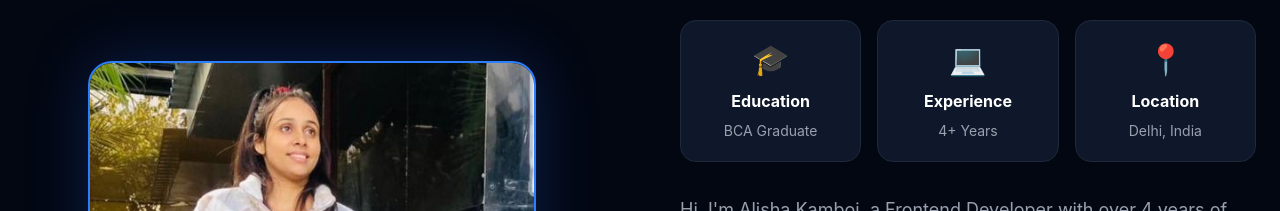
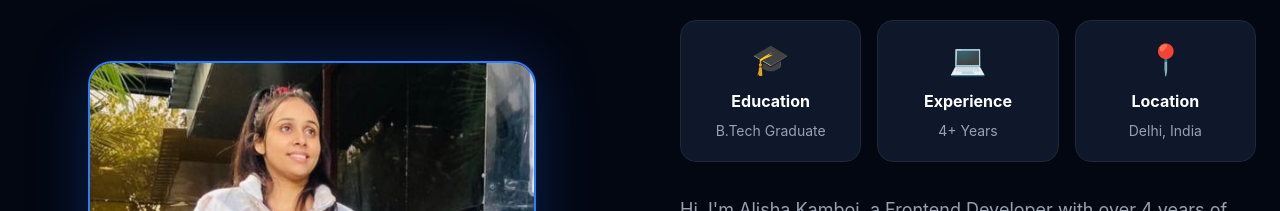
Before and after one commit to alishaallize-tech/PortFolio, a React app: page / in a window 1280 px wide. Shown: the part 1480-1691 px from the top of the page. Built offline with nearby package versions, Linux system fonts and the light colour scheme; the HTML template or start-up script is replaced by a standard one.

Commit message:
education

```diff
--- a/src/components/About/About.jsx
+++ b/src/components/About/About.jsx
@@ -75,7 +75,7 @@ function About() {
               </h4>
 
               <p className="text-gray-400 text-sm mt-2">
-                BCA Graduate
+                B.Tech Graduate
               </p>
 
             </div>
```
